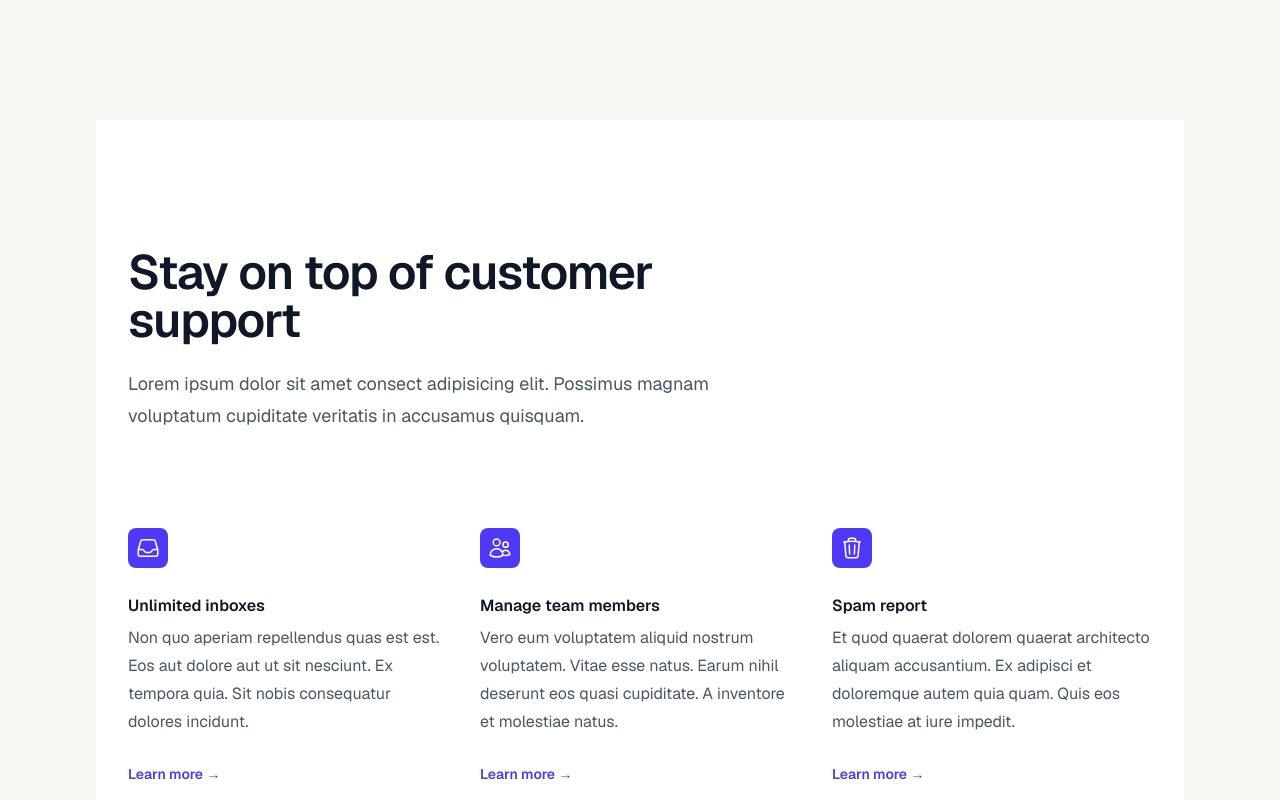
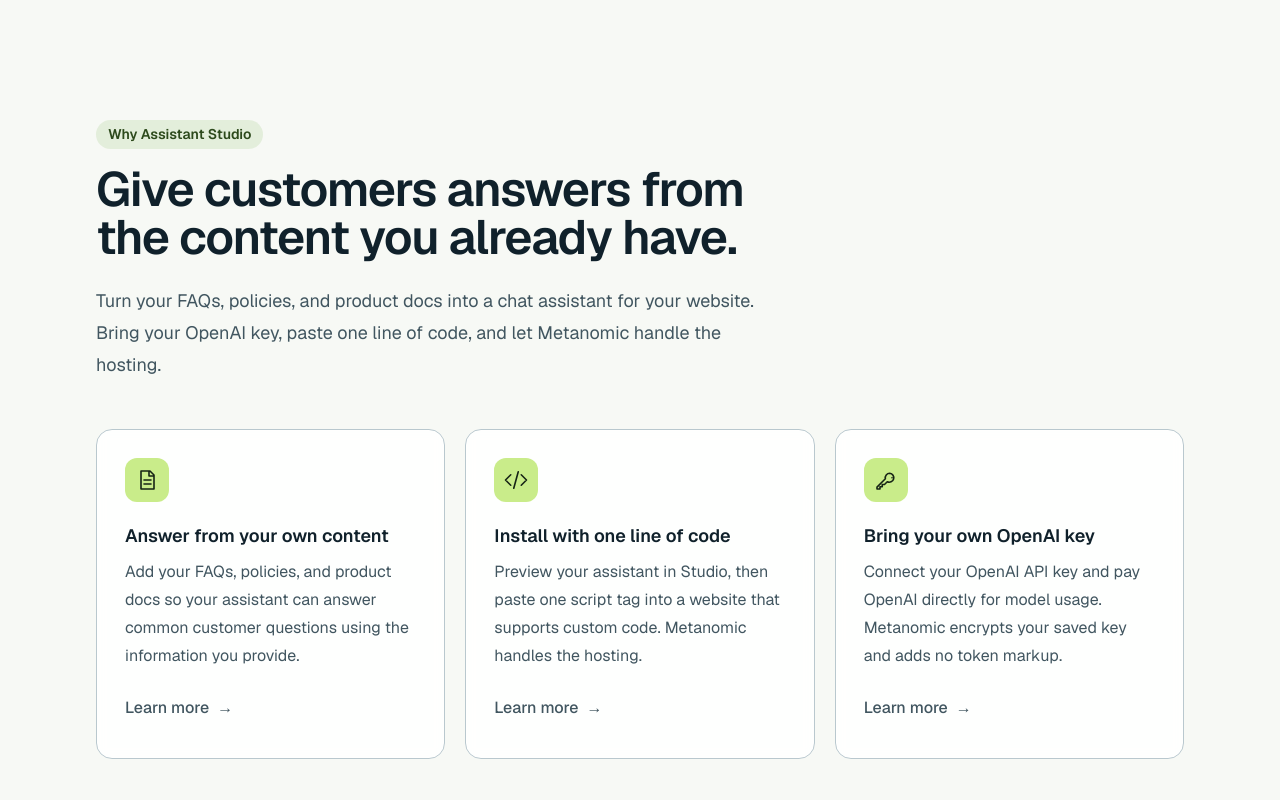
Before and after one commit to geisera/metanomic, a Next.js app: page /assistant-studio in a window 1280 px wide. Shown: the part 1700-2500 px from the top of the page. Built offline with nearby package versions, Linux system fonts and the light colour scheme; no server answers.

Commit message:
Update feature names and descriptions in Assistant Studio

```diff
--- a/src/app/assistant-studio/page.tsx
+++ b/src/app/assistant-studio/page.tsx
@@ -31,25 +31,25 @@ const benefits=[
 
 const features = [
   {
-    name: 'Unlimited inboxes',
+    name: 'Answer from your own content',
     description:
-      'Non quo aperiam repellendus quas est est. Eos aut dolore aut ut sit nesciunt. Ex tempora quia. Sit nobis consequatur dolores incidunt.',
-    href: '#',
-    icon: 'M2.25 13.5h3.86a2.25 2.25 0 0 1 2.012 1.244l.256.512a2.25 2.25 0 0 0 2.013 1.244h3.218a2.25 2.25 0 0 0 2.013-1.244l.256-.512a2.25 2.25 0 0 1 2.013-1.244h3.859m-19.5.338V18a2.25 2.25 0 0 0 2.25 2.25h15A2.25 2.25 0 0 0 21.75 18v-4.162c0-.224-.034-.447-.1-.661L19.24 5.338a2.25 2.25 0 0 0-2.15-1.588H6.911a2.25 2.25 0 0 0-2.15 1.588L2.35 13.177a2.25 2.25 0 0 0-.1.661Z',
+      'Add your FAQs, policies, and product docs so your assistant can answer common customer questions using the information you provide.',
+    href: '/assistant-studio/docs',
+    icon: 'M6 3h9l4 4v14H6zM14 3v5h5M9 12h7m-7 4h7',
   },
   {
-    name: 'Manage team members',
+    name: 'Install with one line of code',
     description:
-      'Vero eum voluptatem aliquid nostrum voluptatem. Vitae esse natus. Earum nihil deserunt eos quasi cupiditate. A inventore et molestiae natus.',
-    href: '#',
-    icon: 'M15 19.128a9.38 9.38 0 0 0 2.625.372 9.337 9.337 0 0 0 4.121-.952 4.125 4.125 0 0 0-7.533-2.493M15 19.128v-.003c0-1.113-.285-2.16-.786-3.07M15 19.128v.106A12.318 12.318 0 0 1 8.624 21c-2.331 0-4.512-.645-6.374-1.766l-.001-.109a6.375 6.375 0 0 1 11.964-3.07M12 6.375a3.375 3.375 0 1 1-6.75 0 3.375 3.375 0 0 1 6.75 0Zm8.25 2.25a2.625 2.625 0 1 1-5.25 0 2.625 2.625 0 0 1 5.25 0Z',
+      'Preview your assistant in Studio, then paste one script tag into a website that supports custom code. Metanomic handles the hosting.',
+    href: '/assistant-studio/docs',
+    icon: 'm17.25 6.75 5.25 5.25-5.25 5.25m-10.5 0L1.5 12l5.25-5.25m7.5-3-4.5 16.5',
   },
   {
-    name: 'Spam report',
+    name: 'Bring your own OpenAI key',
     description:
-      'Et quod quaerat dolorem quaerat architecto aliquam accusantium. Ex adipisci et doloremque autem quia quam. Quis eos molestiae at iure impedit.',
-    href: '#',
-    icon: 'm14.74 9-.346 9m-4.788 0L9.26 9m9.968-3.21c.342.052.682.107 1.022.166m-1.022-.165L18.16 19.673a2.25 2.25 0 0 1-2.244 2.077H8.084a2.25 2.25 0 0 1-2.244-2.077L4.772 5.79m14.456 0a48.108 48.108 0 0 0-3.478-.397m-12 .562c.34-.059.68-.114 1.022-.165m0 0a48.11 48.11 0 0 1 3.478-.397m7.5 0v-.916c0-1.18-.91-2.164-2.09-2.201a51.964 51.964 0 0 0-3.32 0c-1.18.037-2.09 1.022-2.09 2.201v.916m7.5 0a48.667 48.667 0 0 0-7.5 0',
+      'Connect your OpenAI API key and pay OpenAI directly for model usage. Metanomic encrypts your saved key and adds no token markup.',
+    href: '/assistant-studio/privacy',
+    icon: 'M15.75 5.25a4.5 4.5 0 0 0-4.39 5.49L3 19.1V21h3v-2.25h2.25V16.5h2.25l2.76-2.76a4.5 4.5 0 1 0 2.49-8.49Zm2.25 4.5h.008v.008H18V9.75Z',
   },
 ];
 
@@ -126,49 +126,61 @@ export default function Page(){
         </ul>
       </section>
 
-      <section aria-labelledby="features" className="mx-auto max-w-6xl px-5 py-16 sm:px-8 sm:py-24">
-        <div className="bg-white py-24 sm:py-32 dark:bg-gray-900">
-      <div className="mx-auto max-w-7xl px-6 lg:px-8">
-        <div className="mx-auto max-w-2xl lg:mx-0">
-          <h2 id="features" className="text-4xl font-semibold tracking-tight text-pretty text-gray-900 sm:text-5xl dark:text-white">
-            Stay on top of customer support
+     <section
+        aria-labelledby="features"
+        className="mx-auto max-w-6xl px-5 py-16 sm:px-8 sm:py-24"
+      >
+        <div className="max-w-2xl">
+          <p className={s.eyebrow}>Why Assistant Studio</p>
+          <h2
+            id="features"
+            className="mt-4 text-balance text-3xl font-semibold tracking-tight sm:text-5xl"
+          >
+            Give customers answers from the content you already have.
           </h2>
-          <p className="mt-6 text-lg/8 text-gray-600 dark:text-gray-300">
-            Lorem ipsum dolor sit amet consect adipisicing elit. Possimus magnam voluptatum cupiditate veritatis in
-            accusamus quisquam.
+          <p className={`${s.fg2} mt-6 text-lg leading-8`}>
+            Turn your FAQs, policies, and product docs into a chat assistant for your
+            website. Bring your OpenAI key, paste one line of code, and let Metanomic
+            handle the hosting.
           </p>
         </div>
-        <div className="mx-auto mt-16 max-w-2xl sm:mt-20 lg:mt-24 lg:max-w-none">
-          <dl className="grid max-w-xl grid-cols-1 gap-x-8 gap-y-16 lg:max-w-none lg:grid-cols-3">
+
+        <ul role="list" className="mt-12 grid gap-5 lg:grid-cols-3">
           {features.map((feature) => (
-              <div key={feature.name} className="flex flex-col">
-                <dt className="text-base/7 font-semibold text-gray-900 dark:text-white">
-                  <div className="mb-6 flex size-10 items-center justify-center rounded-lg bg-indigo-600 dark:bg-indigo-500">
-                    <svg aria-hidden="true" fill="none" viewBox="0 0 24 24" strokeWidth="1.5" stroke="currentColor" className="size-6 text-white">
-                      <path strokeLinecap="round" strokeLinejoin="round" d={feature.icon} />
+            <li key={feature.name} className={`${s.card} flex flex-col p-5 sm:p-7`}>
+              <span
+                className={`${s.icon} inline-grid size-11 shrink-0 place-items-center rounded-xl`}
+              >
+                <svg
+                  aria-hidden="true"
+                  viewBox="0 0 24 24"
+                  fill="none"
+                  stroke="currentColor"
+                  strokeWidth="1.6"
+                  strokeLinecap="round"
+                  strokeLinejoin="round"
+                  className="size-6"
+                >
+                  <path d={feature.icon} />
                 </svg>
-                  </div>
-                  {feature.name}
-                </dt>
-                <dd className="mt-1 flex flex-auto flex-col text-base/7 text-gray-600 dark:text-gray-400">
-                  <p className="flex-auto">{feature.description}</p>
-                  <p className="mt-6">
+              </span>
+
+              <h3 className="mt-5 text-lg font-semibold">{feature.name}</h3>
+              <p className={`${s.fg2} mt-2 leading-7`}>{feature.description}</p>
+
+              <div className="mt-auto pt-4">
                 <a
                   href={feature.href}
-                      className="text-sm/6 font-semibold text-indigo-600 hover:text-indigo-500 dark:text-indigo-400 dark:hover:text-indigo-300"
+                  aria-label={`Learn more: ${feature.name}`}
+                  className={`${s.link} inline-flex min-h-11 items-center gap-2 underline-offset-4 hover:underline`}
                 >
                   Learn more <span aria-hidden="true">→</span>
                 </a>
-                  </p>
-                </dd>
               </div>
+            </li>
           ))}
-          </dl>
-        </div>
-      </div>
-    </div>
+        </ul>
       </section>
-
       <section aria-labelledby="final-cta" className="mx-auto max-w-6xl px-5 pb-20 sm:px-8 sm:pb-28">
         <div className={s.band+' px-6 py-16 text-center sm:px-12 sm:py-20'}>
           <div className="relative">
```
Lines whose indentation alone changed are shown as unchanged.
